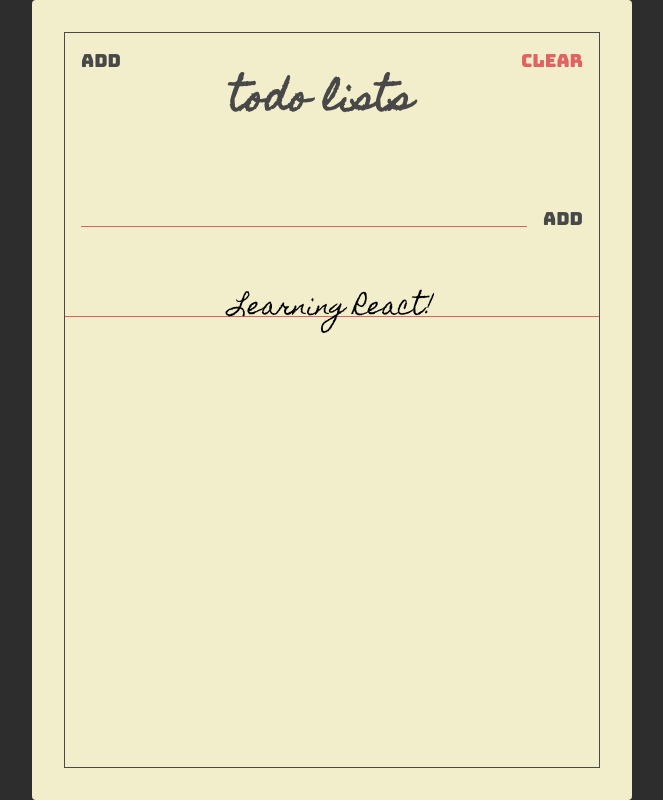
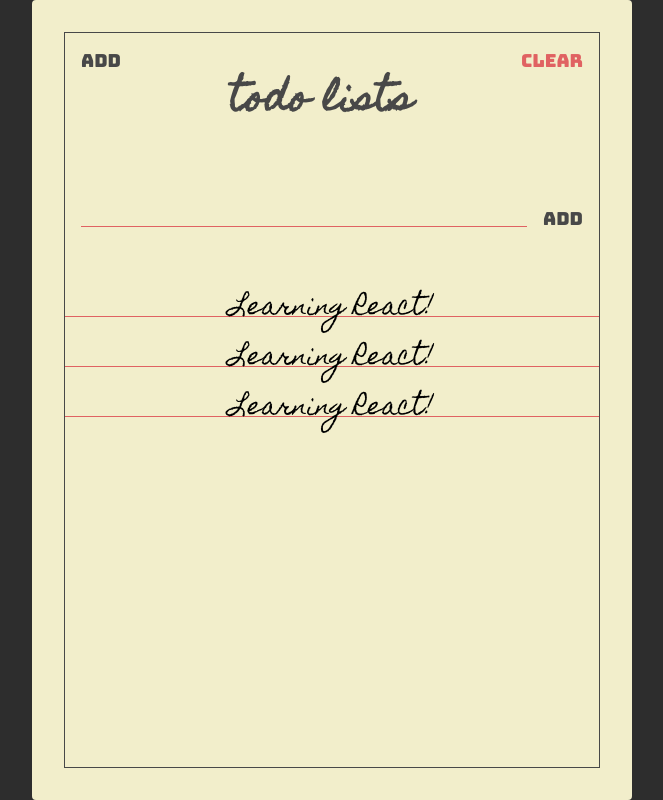
Before and after one commit to rochmatyulianto/react_todolist, a React (Create React App) app: page / in a window 1280 px wide. Shown: the whole page, without its empty margins (308-971 px from the left). Built offline with nearby package versions, Linux system fonts and the light colour scheme.

Commit message:
create add Todo in Todolist page

```diff
--- a/package.json
+++ b/package.json
@@ -6,9 +6,9 @@
   "main": "src/index.js",
   "dependencies": {
     "prop-types": "15.7.2",
-    "react": "16.13.1",
-    "react-dom": "16.13.1",
-    "react-scripts": "3.4.3"
+    "react": "16.12.0",
+    "react-dom": "16.12.0",
+    "react-scripts": "3.0.1"
   },
   "devDependencies": {
     "typescript": "3.8.3"
--- a/src/components/ToDoForm.jsx
+++ b/src/components/ToDoForm.jsx
@@ -13,7 +13,7 @@
     }
 
     addTodo(value);
-    alert(value);
+
     setValue("");
   };
 
--- a/src/components/Todos.jsx
+++ b/src/components/Todos.jsx
@@ -7,8 +7,8 @@
 const Todos = ({ todos }) => {
   return (
     <section className="todos">
-      {todos.map((todo) => {
-        return <Todo text={todo.text} />;
+      {todos.map((todo, index) => {
+        return <Todo key={index} text={todo.text} />;
       })}
     </section>
   );
--- a/src/pages/TodoList.jsx
+++ b/src/pages/TodoList.jsx
@@ -6,11 +6,20 @@
 import Todos from "../components/Todos";
 
 const TodoList = () => {
-  const [todos, setTodos] = useState([{ text: "Learning React!" }]);
+  const [todos, setTodos] = useState([
+    { text: "Learning React!" },
+    { text: "Learning React!" },
+    { text: "Learning React!" }
+  ]);
+
+  const addTodo = (value) => {
+    const addedTodo = [...todos, { text: value }];
+    setTodos(addedTodo);
+  };
   return (
     <Paper>
       <Header />
-      <ToDoForm />
+      <ToDoForm addTodo={addTodo} />
       <Todos todos={todos} />
     </Paper>
   );
```
